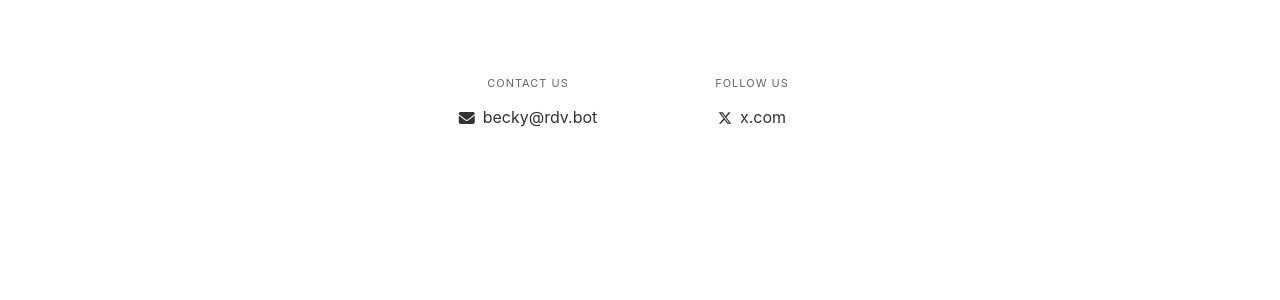
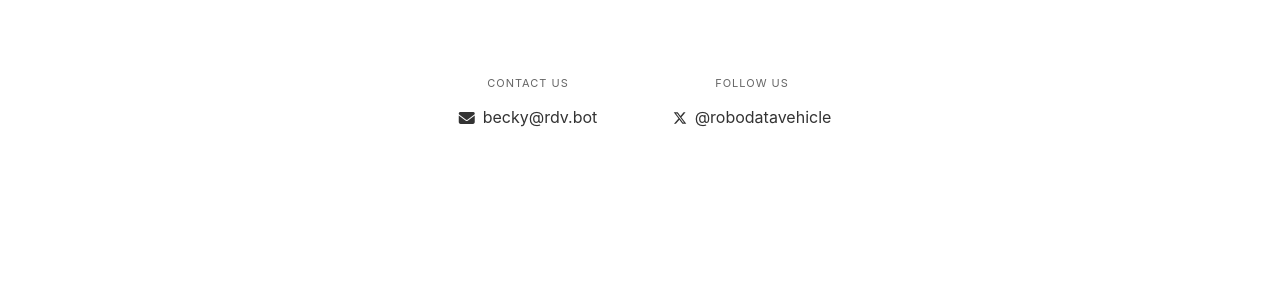
Before and after one commit to red-pencil/datapage, a Jekyll site: the page built from index.html, in a window 1280 px wide and 900 px high, scrolled down 2613 px. Shown: the part 322-622 px from the top of the window. Built offline with Jekyll 4.4.1, drawn with Linux system fonts in a browser that asks for light colours.

Commit message:
add social

```diff
--- a/_includes/footer.html
+++ b/_includes/footer.html
@@ -1,7 +1,7 @@
 <footer class="site-footer">
   <div class="footer-inner">
     <div class="footer-copyright">
-      <span data-i18n="footerCopyright">© 2025 RDV. All rights reserved.</span>
+      <span data-i18n="footerCopyright">© 2026 RDV. All rights reserved.</span>
     </div>
   </div>
 </footer>
--- a/index.html
+++ b/index.html
@@ -88,9 +88,9 @@ description: RDV - Robot Data Vehicle
       <span class="contact-label" data-i18n="contactLabel">Contact us</span>
       <span class="contact-value"><i class="fa-solid fa-envelope"></i> becky@rdv.bot</span>
     </a>
-    <a href="https://x.com" target="_blank" rel="noopener" class="contact-item">
+    <a href="https://x.com/robodatavehicle" target="_blank" rel="noopener" class="contact-item">
       <span class="contact-label" data-i18n="followLabel">Follow us</span>
-      <span class="contact-value"><svg class="contact-x-icon" width="14" height="14" viewBox="0 0 24 24" fill="currentColor"><path d="M18.244 2.25h3.308l-7.227 8.26 8.502 11.24H16.17l-5.214-6.817L4.99 21.75H1.68l7.73-8.835L1.254 2.25H8.08l4.713 6.231zm-1.161 17.52h1.833L7.084 4.126H5.117z"/></svg> x.com</span>
+      <span class="contact-value"><svg class="contact-x-icon" width="14" height="14" viewBox="0 0 24 24" fill="currentColor"><path d="M18.244 2.25h3.308l-7.227 8.26 8.502 11.24H16.17l-5.214-6.817L4.99 21.75H1.68l7.73-8.835L1.254 2.25H8.08l4.713 6.231zm-1.161 17.52h1.833L7.084 4.126H5.117z"/></svg> @robodatavehicle</span>
     </a>
   </div>
 </section>
```
Also changed, not shown: 10 other files.
